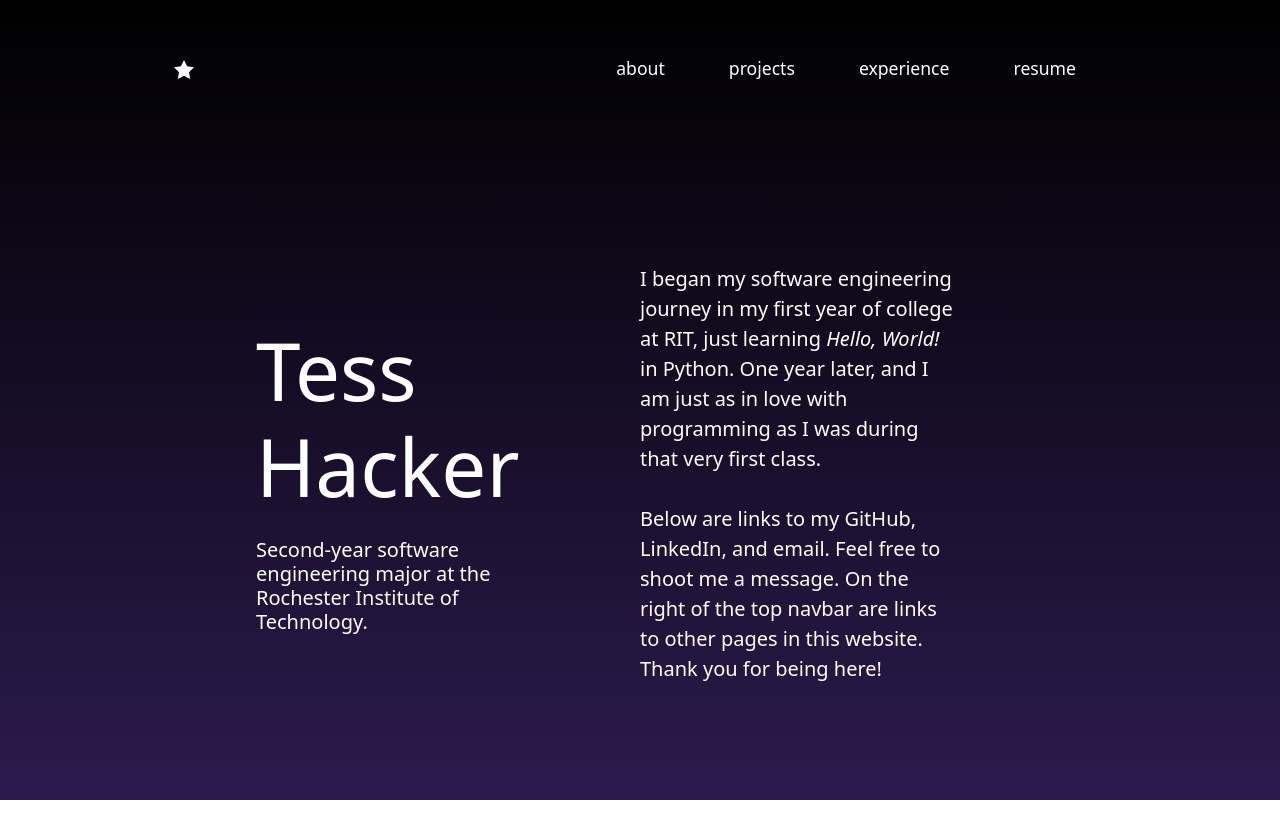
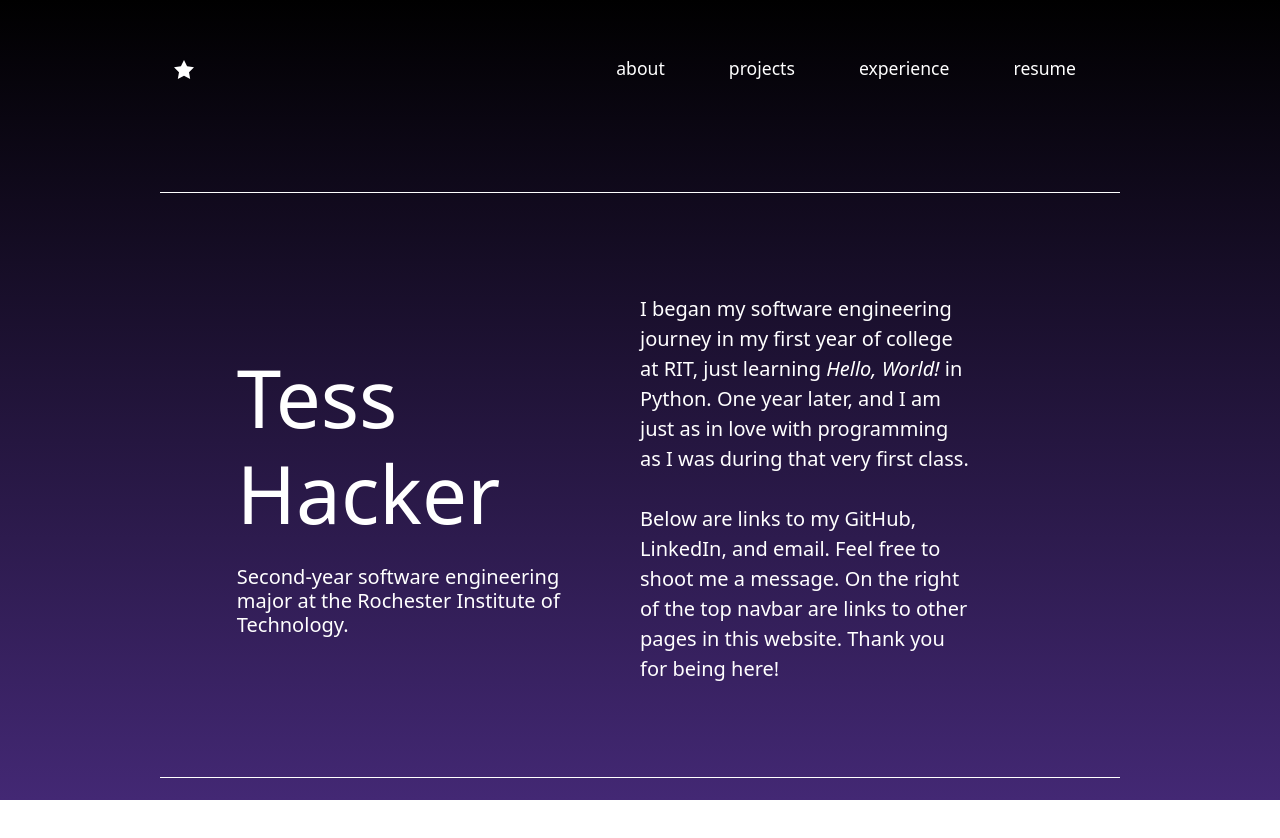
Before and after one commit to saltyypanda/personal-website, a React (Create React App) app in the folder my-app/: page / in a window 1280 px wide. Shown: the top 838 px of the page. Built offline with nearby package versions, Linux system fonts and the light colour scheme.

Commit message:
Changed intros and added more decor to front page, changed background color from purple-800 to purple-700

```diff
--- a/my-app/src/data/introductions.js
+++ b/my-app/src/data/introductions.js
@@ -3,7 +3,7 @@ const introductions = [
     "welcome! my name is",
     "they call me...",
     "salutations! i am",
-    "the names hacker...",
+    "the name's hacker...",
     "on earth, i'm called"
 ]
 
--- a/my-app/src/styles.scss
+++ b/my-app/src/styles.scss
@@ -39,19 +39,21 @@ $display-1-size: 3rem;
 }
 
 .background {
-  background-image: linear-gradient(to bottom, $black, $purple-800);
+  background-image: linear-gradient(to bottom, $black, $purple-700);
   width: 100vw;
   height: 100vh;
 }
 
 .home-container {
   display: flex;
-  padding: 10%;
+  padding: 8%;
   width: 100%;
+  margin-top: 5%;
   justify-content: space-between;
   align-items: center;
 
-  // border: 1rem solid white;
+  border-top: 0.1rem solid white;
+  border-bottom: 0.1rem solid white;
   // border-style: double;
 }
 
```
